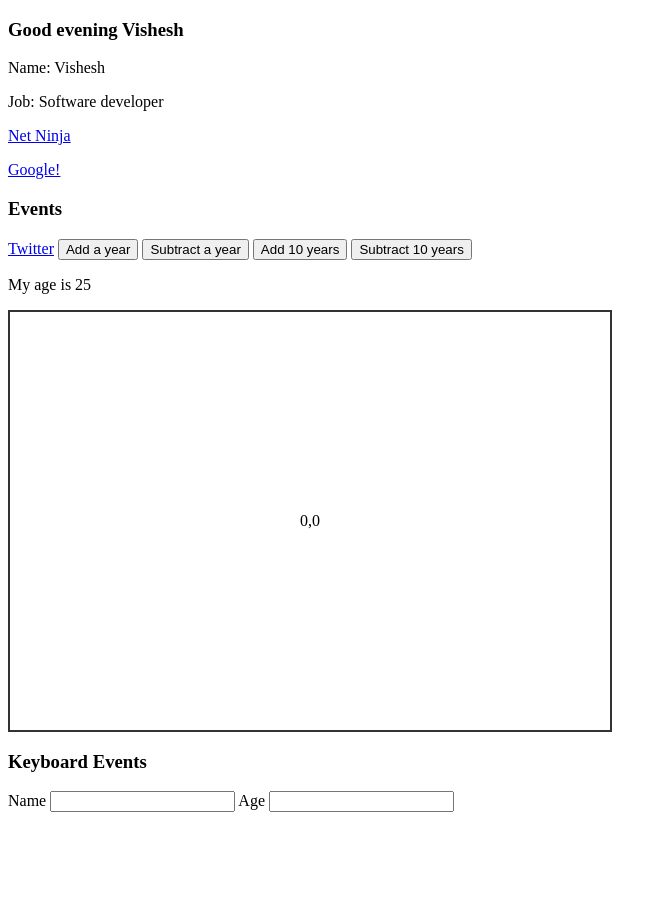
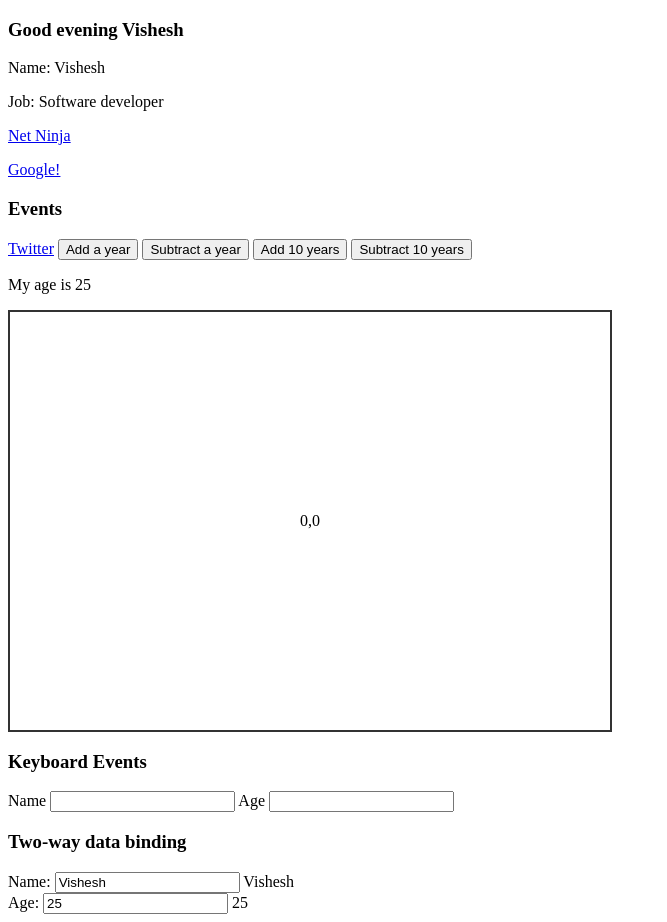
Before and after one commit to VisheshSingh/VueJS_sandbox, a plain HTML site: page index.html in a window 1280 px wide. Shown: the whole page, without its empty margins (0-667 px from the left). Before the commit the page ends 820 px from the top, so only its background shows below. Drawn offline with nearby package versions, Linux system fonts and the light colour scheme.

Commit message:
Two way data binding

```diff
--- a/index.html
+++ b/index.html
@@ -37,6 +37,15 @@
         <input type="text" v-on:keyup.enter="logName" />
         <label for="Age">Age</label>
         <input type="text" v-on:keyup.alt="logAge" />
+
+        <!-- Two-way data binding -->
+        <h3>Two-way data binding</h3>
+        <label for="Name">Name:</label>
+        <input type="text" v-model="name"> {{ name }}
+        <br>
+        <label for="Age">Age:</label>
+        <input type="text" v-model="age"> {{ age }}
+
     </div>
 
     <script src="app.js"></script>
```
